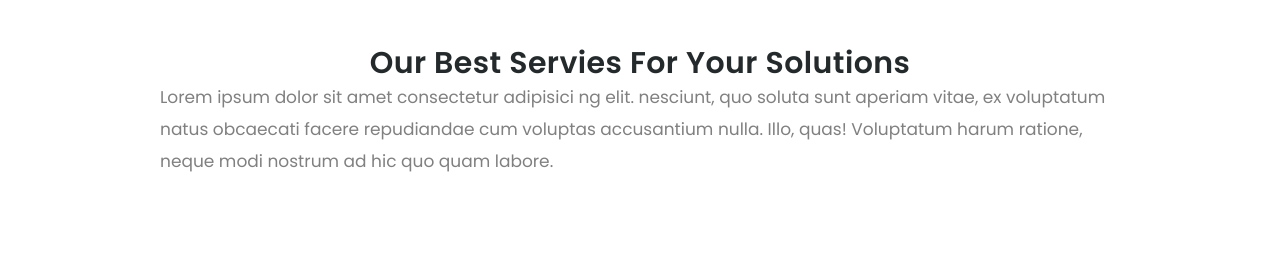
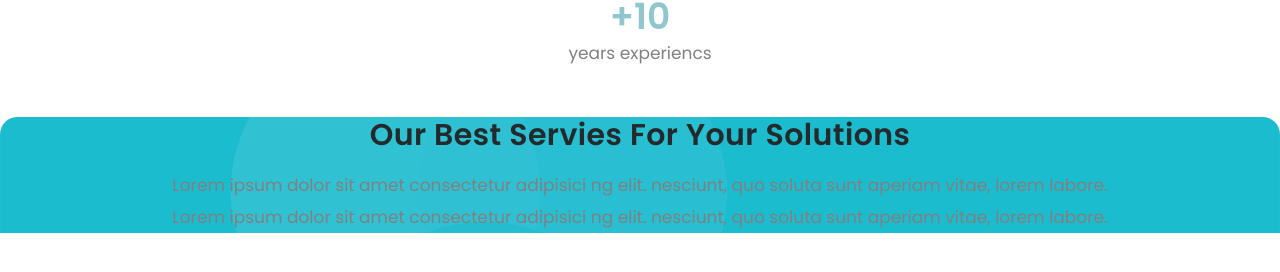
Before and after one commit to fontainebrahima/landingHosto, a website: page index.html in a window 1280 px wide. Shown: the part 1012-1284 px from the top of the page. Drawn offline with nearby package versions, Linux system fonts and the light colour scheme.

Commit message:
feat: section stats and services

```diff
--- a/index.html
+++ b/index.html
@@ -186,13 +186,16 @@
 <!-- services -->
 <section class="services">
     <!-- bg -->
-    <div class="bg-services bg-accent-secondary bg-cover bg-no-repeat max-w-[144]">
+    <div class="bg-services bg-cover bg-no-repeat w-full h-[368px] rounded-[20px] pt-[70px] px-6 xl:px-0 flex items-center justify-center">
         <div class="container mx-auto">
         <!-- text -->
-        <div class="services__top flex items-center flex-col xl:flex-row xl:mb-[60px]">
-            <h2 class="h2">our best servies for your solutions</h2>
-            <p>Lorem ipsum dolor sit amet consectetur adipisici
-                ng elit. nesciunt, quo soluta sunt aperiam vitae, ex voluptatum natus obcaecati facere repudiandae cum voluptas accusantium nulla. Illo, quas! Voluptatum harum ratione, neque modi nostrum ad hic quo quam labore.</p>
+        <div class="services__top flex items-center flex-col xl:flex-row xl:mb-[60px] gap-x-8">
+            <h2 class="text-white h2 flex-1 mb-4 xl:mb-0 text-center xl:text-left">our best servies for your solutions</h2>
+            <p class="flex-1 text-center xl:text-left">Lorem ipsum dolor sit amet consectetur adipisici
+                ng elit. nesciunt, quo soluta sunt aperiam vitae, lorem
+                 labore. Lorem ipsum dolor sit amet consectetur adipisici
+                ng elit. nesciunt, quo soluta sunt aperiam vitae, lorem
+                 labore.</p>
         </div>
     </div>
     </div>
--- a/src/input.css
+++ b/src/input.css
@@ -90,6 +90,11 @@ h1, h2, h3, h4, h5, h6 {
     @apply bg-accent;
 }
 
+/* services background */
+.bg-services {
+    background-image: url('../assets/img/services/bg.svg');
+}
+
 /* faq */
 .faq__items.opens .faq__answer {
     @apply h-full;
```
Also changed, not shown: src/output.css.
